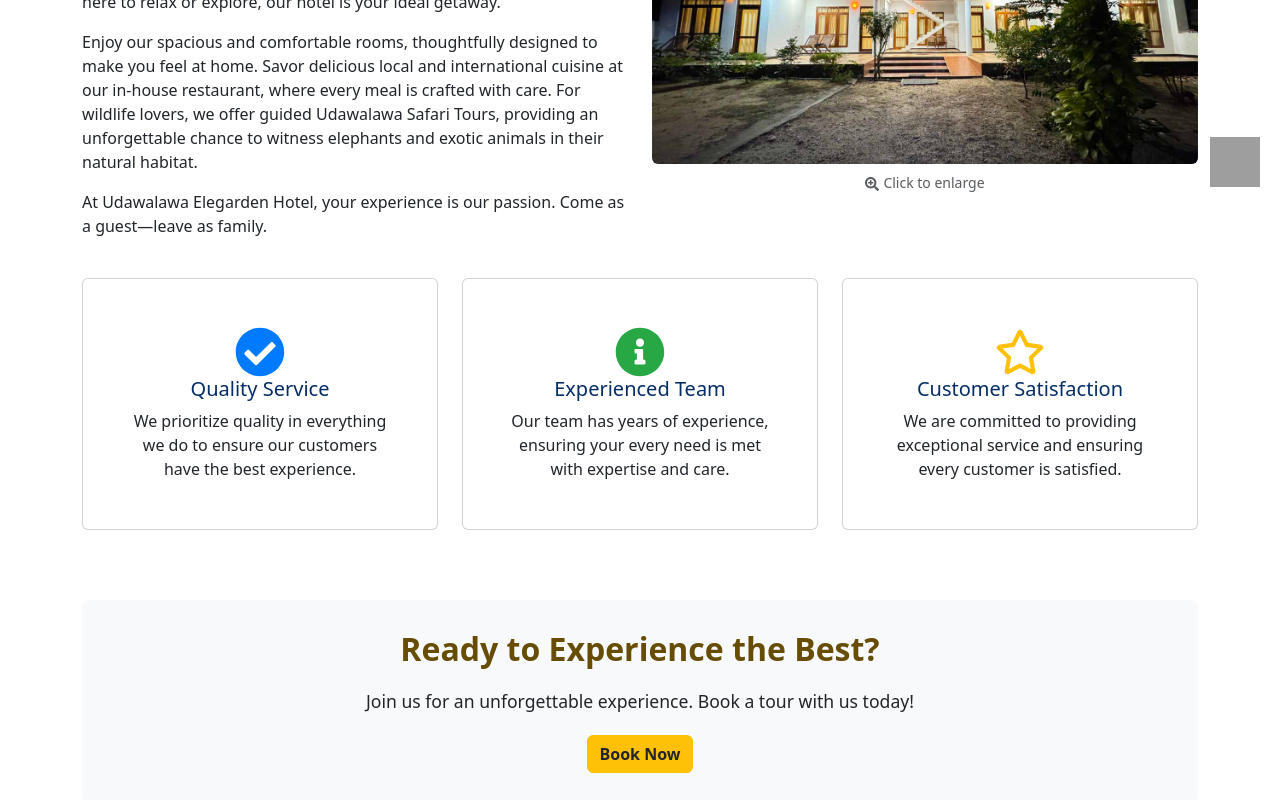
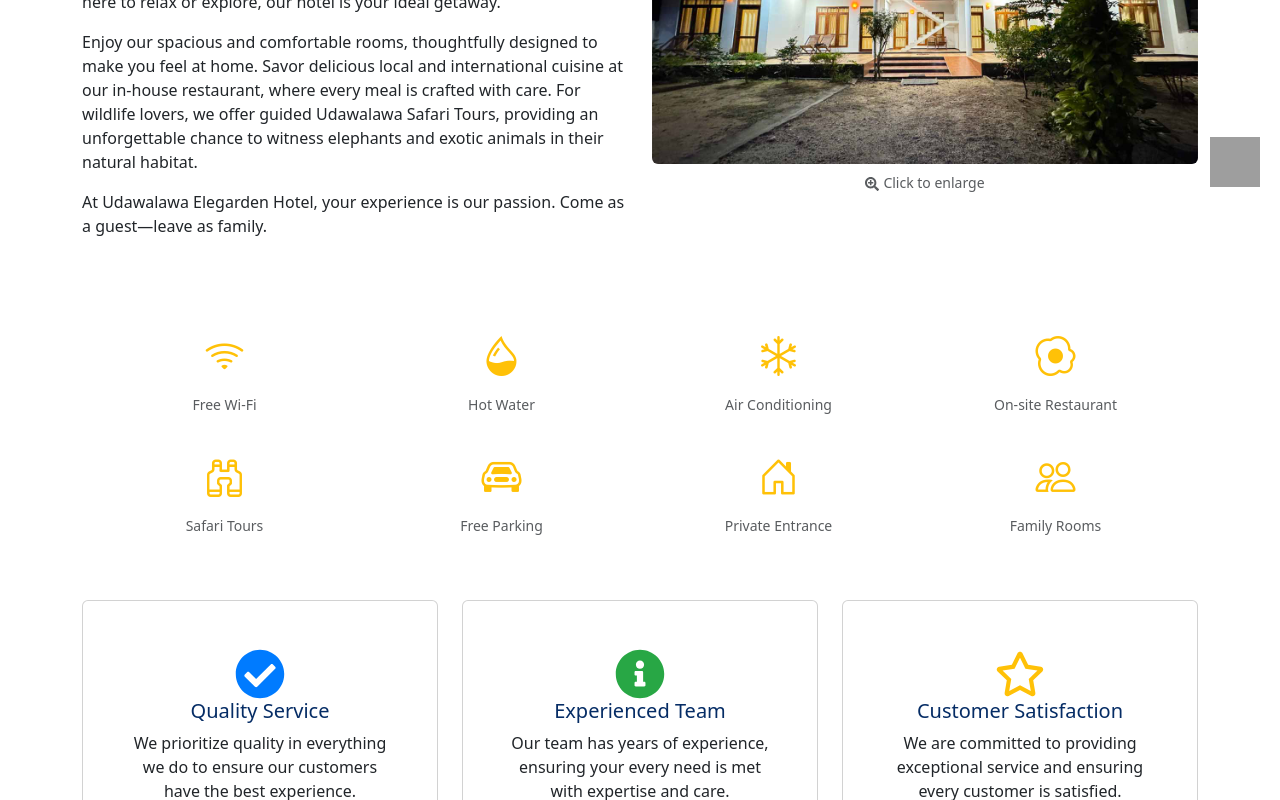
Before and after one commit to tharindu125/Udawalava-Eligarden-Hotel, a React (Vite) app: page /about in a window 1280 px wide. Shown: the part 593-1393 px from the top of the page. Built offline with nearby package versions, Linux system fonts and the light colour scheme; grey boxes are pictures that could not be loaded.

Commit message:
change about page

```diff
--- a/src/pages/About.jsx
+++ b/src/pages/About.jsx
@@ -66,6 +66,50 @@ function About() {
             </Modal.Body>
           </Modal>
 
+          <section className="container py-5">
+            <div className="row row-cols-2 row-cols-sm-3 row-cols-md-4 g-3">
+              {/* Service Item */}
+              <div className="col text-center" data-aos="zoom-in" data-aos-delay="100">
+                <i className="bi bi-wifi fs-1 text-warning"></i>
+                <p className="mt-2 text-muted small">Free Wi-Fi</p>
+              </div>
+
+              <div className="col text-center" data-aos="zoom-in" data-aos-delay="200">
+                <i className="bi bi-droplet-half fs-1 text-warning"></i>
+                <p className="mt-2 text-muted small">Hot Water</p>
+              </div>
+
+              <div className="col text-center" data-aos="zoom-in" data-aos-delay="300">
+                <i className="bi bi-snow fs-1 text-warning"></i>
+                <p className="mt-2 text-muted small">Air Conditioning</p>
+              </div>
+
+              <div className="col text-center" data-aos="zoom-in" data-aos-delay="1000">
+                <i className="bi bi-egg-fried fs-1 text-warning"></i>
+                <p className="mt-2 text-muted small">On-site Restaurant</p>
+              </div>
+
+              <div className="col text-center" data-aos="zoom-in" data-aos-delay="900">
+                <i className="bi bi-binoculars fs-1 text-warning"></i>
+                <p className="mt-2 text-muted small">Safari Tours</p>
+              </div>
+
+              <div className="col text-center" data-aos="zoom-in" data-aos-delay="600">
+                <i className="bi bi-car-front fs-1 text-warning"></i>
+                <p className="mt-2 text-muted small">Free Parking</p>
+              </div>
+
+              <div className="col text-center" data-aos="zoom-in" data-aos-delay="700">
+                <i className="bi bi-house-door fs-1 text-warning"></i>
+                <p className="mt-2 text-muted small">Private Entrance</p>
+              </div>
+
+              <div className="col text-center" data-aos="zoom-in" data-aos-delay="800">
+                <i className="bi bi-people fs-1 text-warning"></i>
+                <p className="mt-2 text-muted small">Family Rooms</p>
+              </div>
+            </div>
+          </section>
 
           <Row className="mb-4">
             <Col xs={12} md={4} data-aos="fade-up" data-aos-delay="200">
--- a/src/pages/Home.jsx
+++ b/src/pages/Home.jsx
@@ -375,9 +375,9 @@ function Home() {
             modules={[Autoplay, EffectCoverflow]}
             effect="coverflow"
             centeredSlides={true}
-            slidesPerView={3}
+            slidesPerView={2}
             loop={true}
-            spaceBetween={30}
+            spaceBetween={5}
             coverflowEffect={{
               rotate: 0,
               stretch: 0,
--- a/src/pages/SafariTours.jsx
+++ b/src/pages/SafariTours.jsx
@@ -170,9 +170,9 @@ function SafariTours() {
           modules={[Autoplay, EffectCoverflow]}
           effect="coverflow"
           centeredSlides={true}
-          slidesPerView={3}
+          slidesPerView={2}
           loop={true}
-          spaceBetween={30}
+          spaceBetween={5}
           coverflowEffect={{
             rotate: 0,
             stretch: 0,
```
